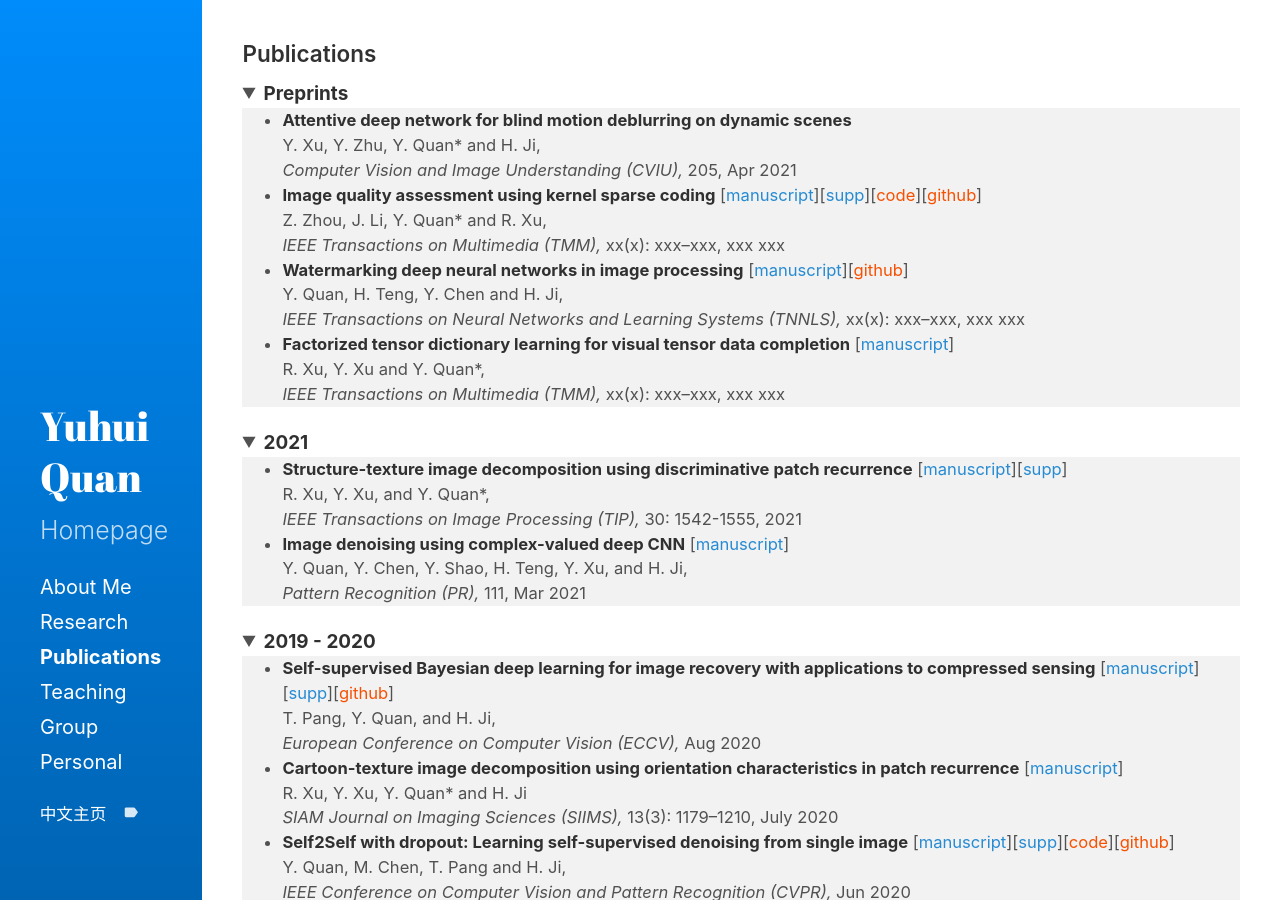
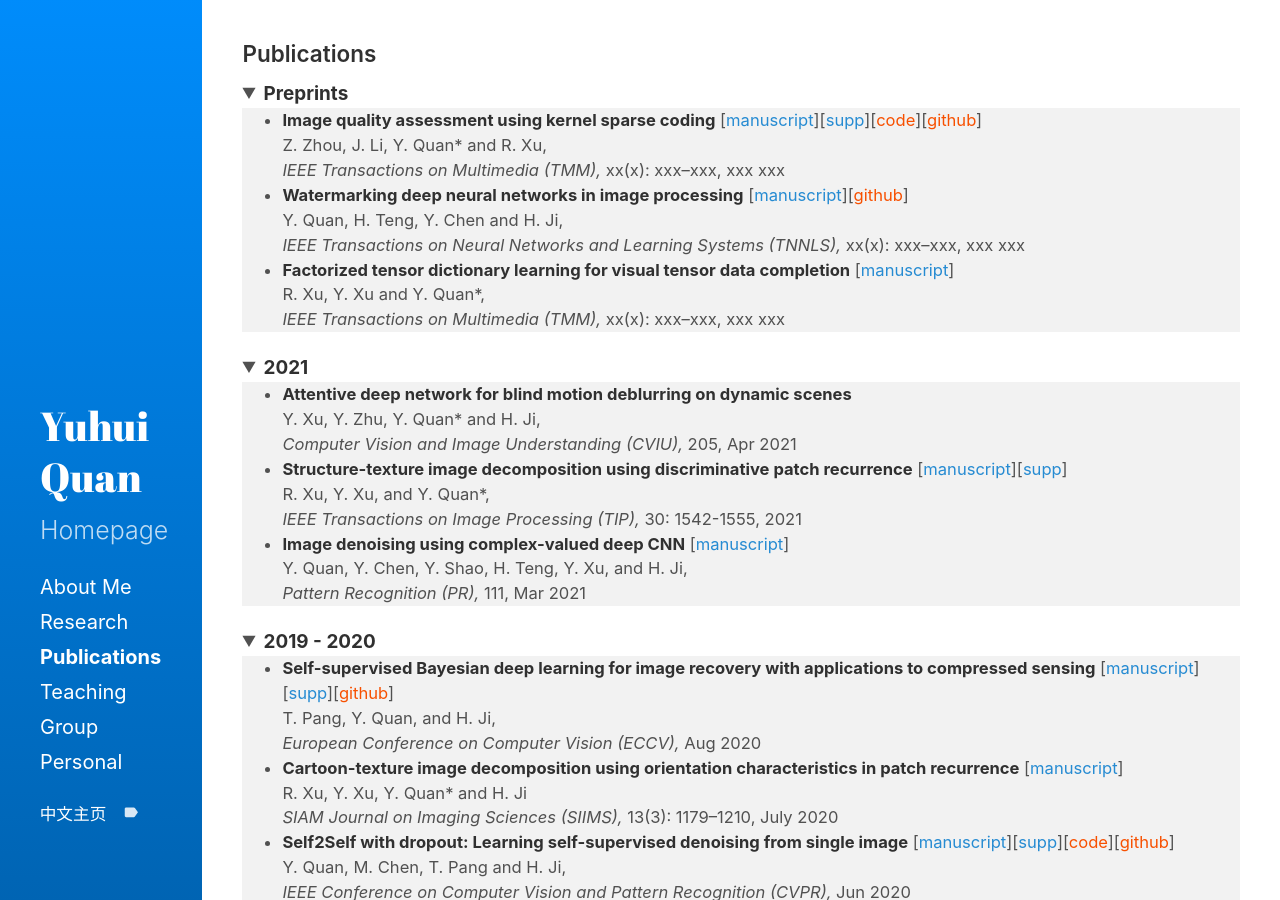
Before and after one commit to csyhquan/csyhquan.github.io, a Jekyll site: the page built from category/c_publication.md, in a window 1280 px wide and 900 px high. Built offline with Jekyll 4.4.1, drawn with Linux system fonts in a browser that asks for light colours; part of the change alters nothing that is shown.

```diff
--- a/category/c_publication.md
+++ b/category/c_publication.md
@@ -8,9 +8,6 @@ title: Publications
 <t1>
 <ul style="background-color: #f2f2f2;">
 
-<li><span><strong>Attentive deep network for blind motion deblurring on dynamic scenes</strong>  </span><br />
-<span> Y. Xu, Y. Zhu, Y. Quan* and H. Ji, <br />
-<em>Computer Vision and Image Understanding (CVIU), </em>205, Apr 2021</span></li>
 
 <li><span><strong>Image quality assessment using kernel sparse coding</strong>  [<a href="https://csyhquan.github.io/manuscript/20x-tmm-Image%20Quality%20Assessment%20Using%20Kernel%20Sparse%20Coding.pdf">manuscript</a>][<a href="https://csyhquan.github.io/manuscript/20x-tmm-Image%20Quality%20Assessment%20Using%20Kernel%20Sparse%20Coding%20(SUPP).pdf">supp</a>][<a href="https://csyhquan.github.io/code/TMM-kernel/TMM-KSC_IQA-FinalCode.rar"><font color="#F75000">code</font></a>][<a href="https://github.com/JoanneZZH/KSC-IQA" ><font color="#F75000">github</font></a>] </span><br />
 <span> Z. Zhou, J. Li, Y. Quan* and R. Xu, <br />
@@ -32,6 +29,12 @@ title: Publications
 <summary><t-half><span><strong>2021</strong></span></t-half></summary>
 <t1>
 <ul style="background-color: #f2f2f2;">
+
+
+
+<li><span><strong>Attentive deep network for blind motion deblurring on dynamic scenes</strong>  </span><br />
+<span> Y. Xu, Y. Zhu, Y. Quan* and H. Ji, <br />
+<em>Computer Vision and Image Understanding (CVIU), </em>205, Apr 2021</span></li>
 
 <li><span><strong>Structure-texture image decomposition using discriminative patch recurrence</strong> [<a href="https://csyhquan.github.io/manuscript/21-tip-Structure-Texture%20Image%20Decomposition%20Using%20Discriminative%20Patch%20Recurrence.pdf">manuscript</a>][<a href="https://csyhquan.github.io/manuscript/21-tip-Structure-Texture%20Image%20Decomposition%20Using%20Discriminative%20Patch%20Recurrence%20(SUPP).pdf">supp</a>]</span><br />
 <span> R. Xu, Y. Xu, and Y. Quan*, <br />
```
